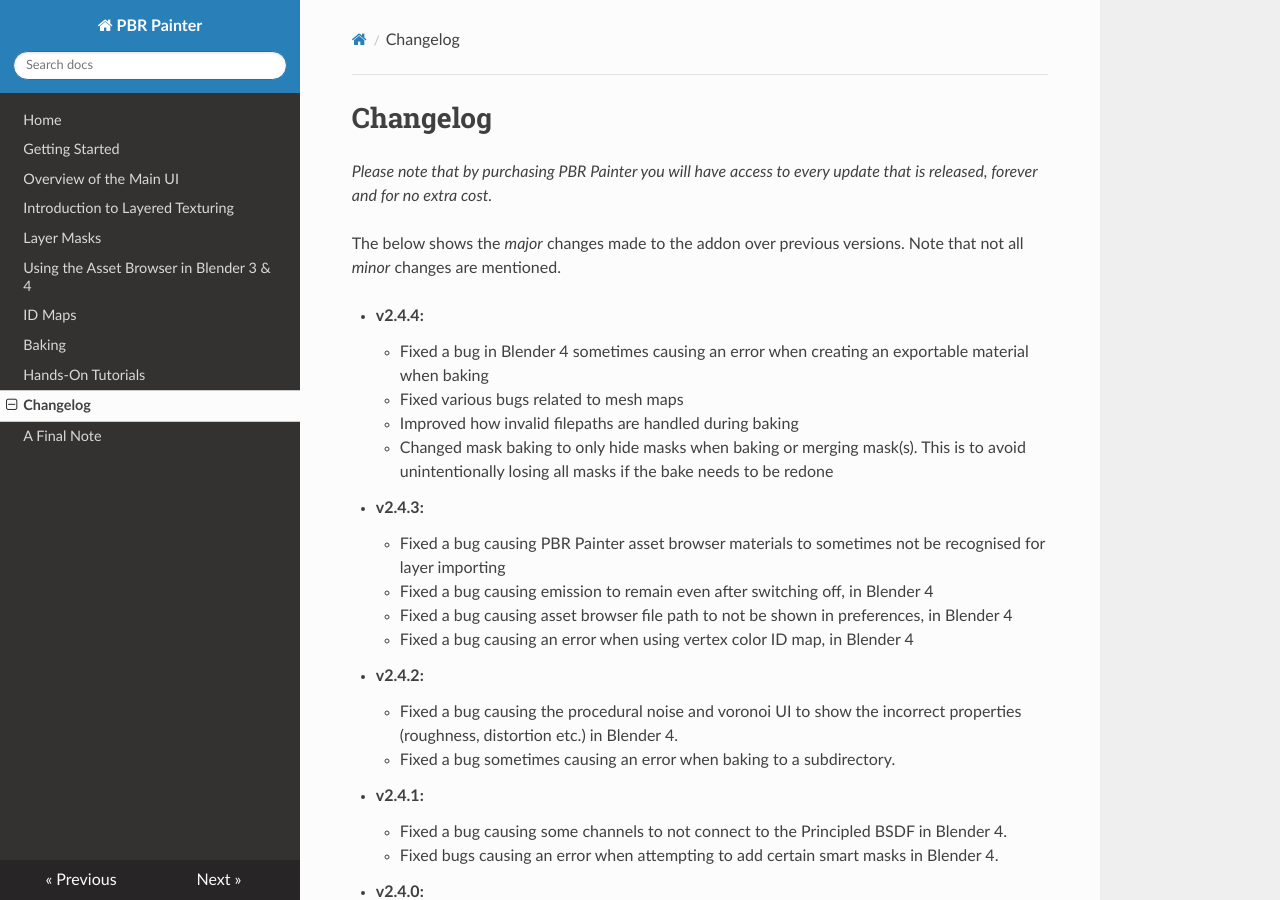
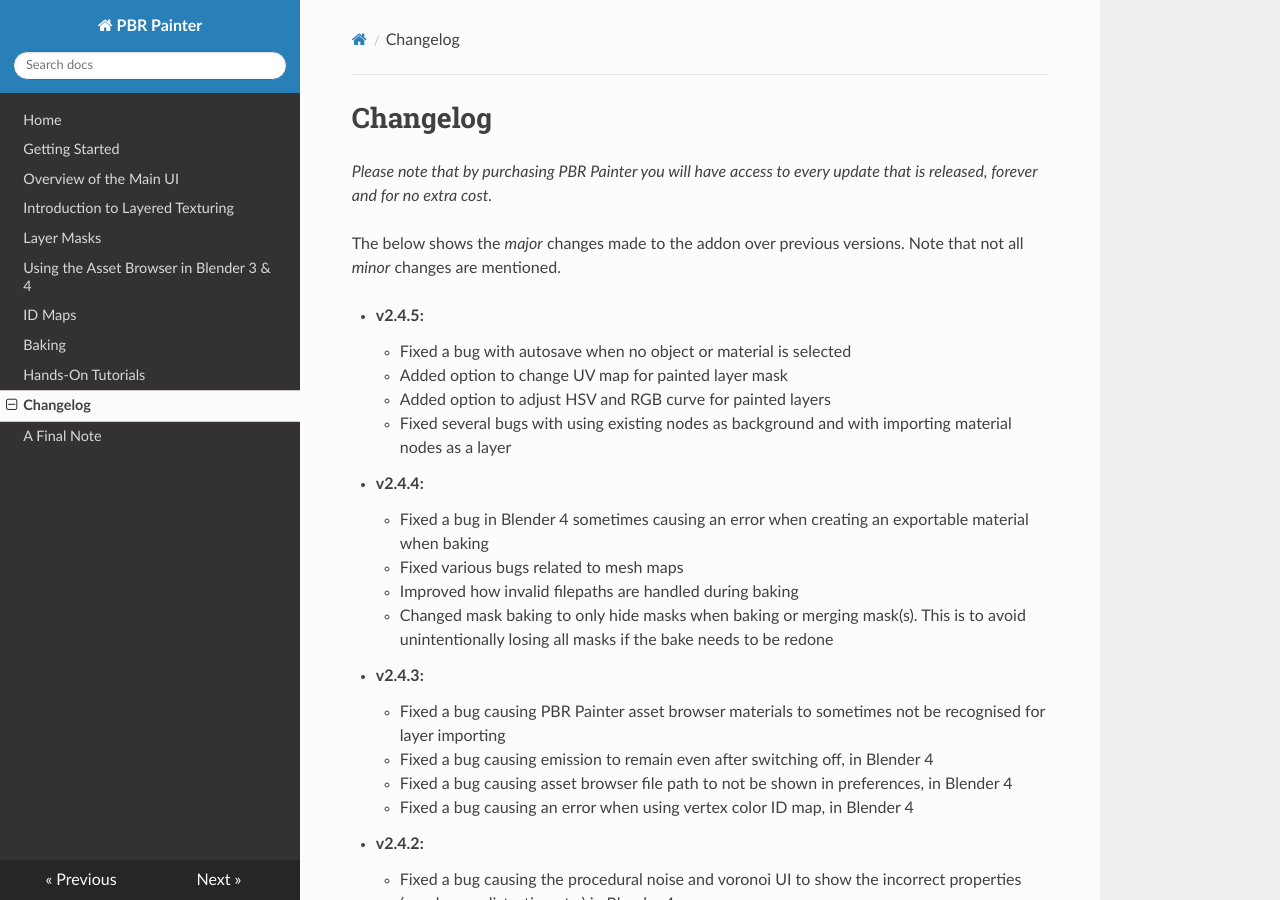
Before and after one commit to pbrpainter/pbr-painter-doc, an MkDocs documentation site: the page built from docs/change_log.md, in a window 1280 px wide and 900 px high. Built offline with MkDocs 1.6.1, drawn with Linux system fonts in a browser that asks for light colours; nearby versions of some CDN libraries.

Commit message:
Updated to v2.4.5

```diff
--- a/docs/change_log.md
+++ b/docs/change_log.md
@@ -3,6 +3,11 @@
 
 The below shows the _major_ changes made to the addon over previous versions. Note that not all _minor_ changes are mentioned.
 
+- __v2.4.5:__
+	- Fixed a bug with autosave when no object or material is selected
+	- Added option to change UV map for painted layer mask
+	- Added option to adjust HSV and RGB curve for painted layers
+	- Fixed several bugs with using existing nodes as background and with importing material nodes as a layer
 - __v2.4.4:__
 	- Fixed a bug in Blender 4 sometimes causing an error when creating an exportable material when baking
 	- Fixed various bugs related to mesh maps
```
Also changed, not shown: docs/index.md (+1 -1 lines).
